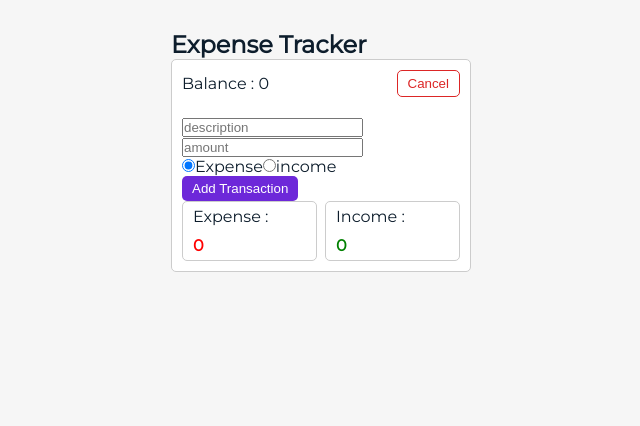
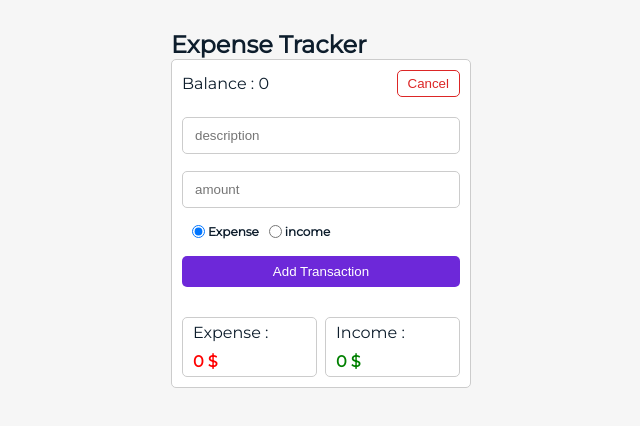
Before and after one commit to EhsanSaraee/expense-tracker, a React (Create React App) app: page / in a window 1280 px wide. Both pictures are taken after a click on the button "Add". Shown: the top 426 px of the page, without its empty margins (319-959 px from the left). Built offline with nearby package versions, Linux system fonts and the light colour scheme.

Commit message:
Styling Transactions Component

```diff
--- a/src/App.css
+++ b/src/App.css
@@ -83,4 +83,36 @@
    color: #fff;
    background-color: #6d28d9;
    border: none;
+   padding: 8px 10px;
 }
+
+form {
+   display: flex;
+   flex-direction: column;
+   justify-content: space-between;
+   min-height: 170px;
+   margin-bottom: 30px;
+}
+
+input {
+   border: 1px solid #ccc;
+   outline: none;
+   border-radius: 5px;
+   padding: 10px 12px;
+}
+
+input[type='radio'] {
+   margin-left: 10px;
+}
+
+.radioBox {
+   display: flex;
+   justify-content: flex-start;
+   align-items: center;
+   font-size: 12px;
+   font-weight: 700;
+}
+
+.radioBox label {
+   margin-left: 3px;
+}
--- a/src/Components/Overview.jsx
+++ b/src/Components/Overview.jsx
@@ -17,10 +17,10 @@
          {isShow && <TransactionForm addTransaction={addTransaction} />}
          <div className="resultSection">
             <div className="expenseBox">
-               Expense : <span className="red">{expense}</span>
+               Expense : <span className="red">{expense} $</span>
             </div>
             <div className="expenseBox">
-               Income : <span className="green">{income}</span>
+               Income : <span className="green">{income} $</span>
             </div>
          </div>
       </>
--- a/src/Components/TransactionForm.jsx
+++ b/src/Components/TransactionForm.jsx
@@ -32,7 +32,7 @@
             value={formValues.amount}
             placeholder="amount"
          />
-         <div>
+         <div className="radioBox">
             <input
                type="radio"
                id="expense"
```
